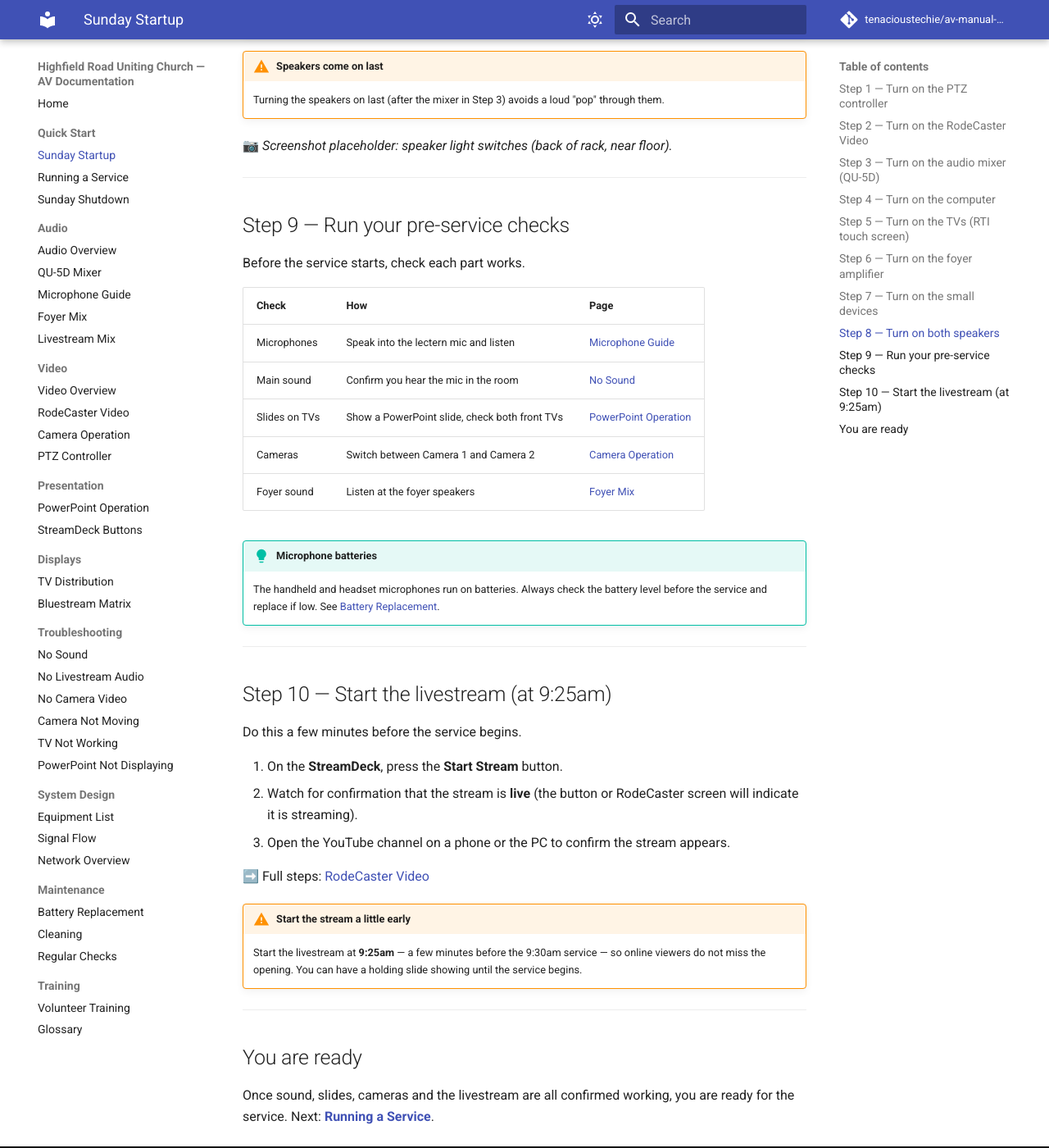
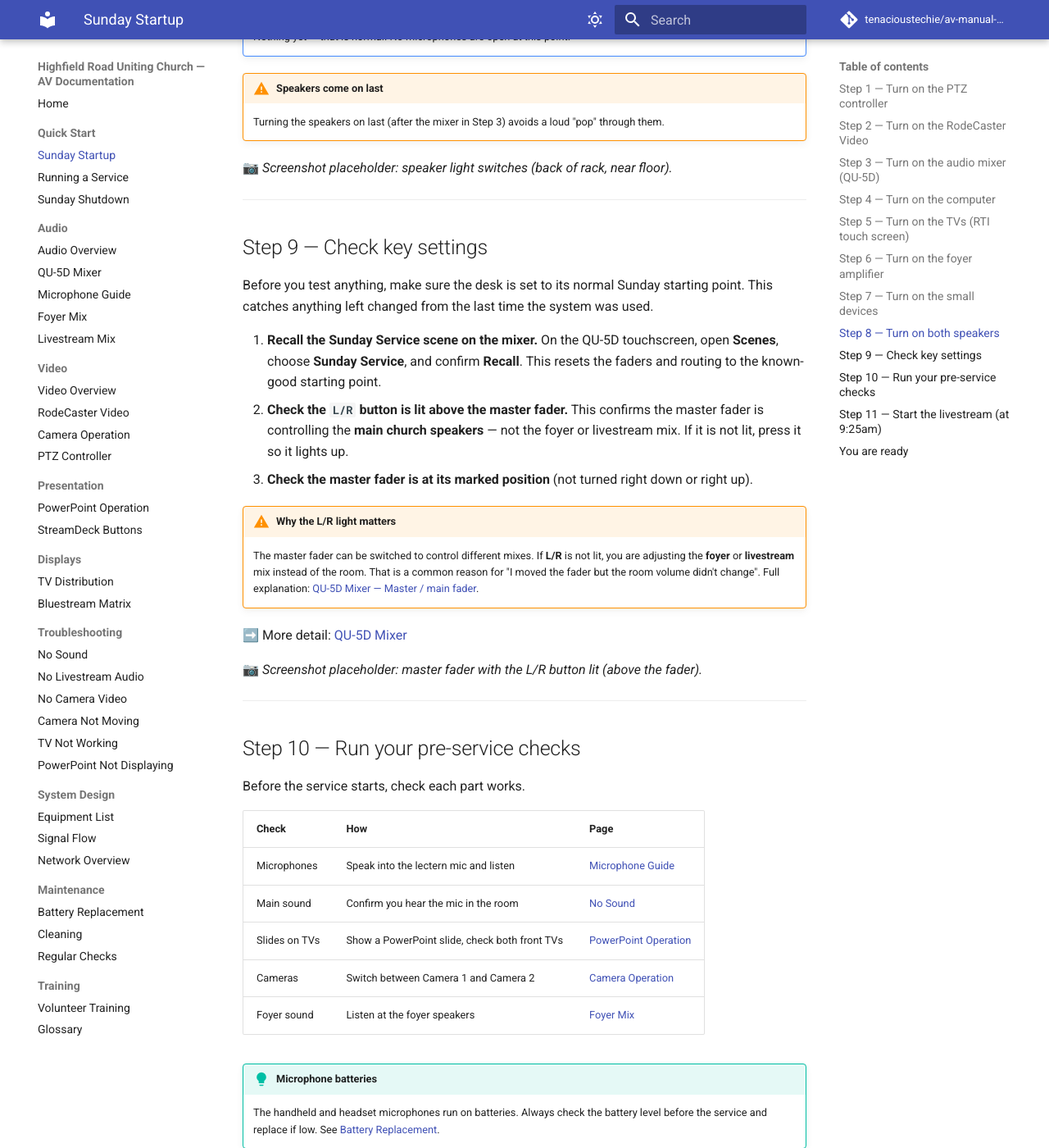
Before and after one commit to tenacioustechie/av-manual-hruc, an MkDocs documentation site: the page built from docs/quick-start/sunday-startup.md, in a window 1280 px wide and 1400 px high, scrolled down 3706 px. Shown: the whole window at 82% size. Built offline with MkDocs 1.6.1 and Material for MkDocs 9.7.7, drawn with Linux system fonts in a browser that asks for light colours; comment, search, counter and statistics services are not loaded; some of the changed text lies outside the part shown.

Commit message:
Add settings checks for the mixer L/R master-fader assignment
Add a "Check key settings" step to Sunday Startup (recall scene, confirm
L/R lit above the master fader), expand the QU-5D master-fader section to
explain the L/R button, and add the L/R-lit check to No Sound
troubleshooting. Renumber the affected startup steps and fix cross-links.

Co-Authored-By: Claude Opus 4.8 <noreply@anthropic.com>

```diff
--- a/docs/quick-start/sunday-startup.md
+++ b/docs/quick-start/sunday-startup.md
@@ -14,7 +14,8 @@ anything not as expected.
     6. Turn on Foyer amp (switch on front of amp at front of rack)
     7. Turn on small devices (back of rack, power switch on top power strip)
     8. Turn on both speakers (light switches on back of rack on the floor)
-    9. Check sound, slides, cameras, then **start the livestream at 9:25am**.
+    9. Check settings (recall the Sunday Service scene; confirm **L/R is lit** above the master fader)
+    10. Check sound, slides, cameras, then **start the livestream at 9:25am**.
 
 Follow the full steps below in order. Do not skip steps.
 
@@ -133,7 +134,7 @@ The **top power strip** powers the **three radio microphone receivers**, the
     The **three radio microphone receivers** are powered from this strip. If it
     is off, the handheld and headset radio mics (**Channels 2, 3 and 4**) will
     not work — even with good batteries. Make sure this step is done before you
-    check the microphones in Step 9.
+    check the microphones in Step 10.
 
 !!! note "Where do the cameras get power?"
     *[Mills IT to confirm]* — the cameras are **not** on this strip. Confirm how
@@ -164,7 +165,35 @@ We use **JBL SRX812P** powered speakers in the main auditorium.
 
 ---
 
-## Step 9 — Run your pre-service checks
+## Step 9 — Check key settings
+
+Before you test anything, make sure the desk is set to its normal Sunday
+starting point. This catches anything left changed from the last time the
+system was used.
+
+1. **Recall the Sunday Service scene on the mixer.** On the QU-5D touchscreen,
+   open **Scenes**, choose **Sunday Service**, and confirm **Recall**. This
+   resets the faders and routing to the known-good starting point.
+2. **Check the `L/R` button is lit above the master fader.** This confirms the
+   master fader is controlling the **main church speakers** — not the foyer or
+   livestream mix. If it is not lit, press it so it lights up.
+3. **Check the master fader is at its marked position** (not turned right down
+   or right up).
+
+!!! warning "Why the L/R light matters"
+    The master fader can be switched to control different mixes. If **L/R** is
+    not lit, you are adjusting the **foyer** or **livestream** mix instead of
+    the room. That is a common reason for "I moved the fader but the room
+    volume didn't change". Full explanation:
+    [QU-5D Mixer — Master / main fader](../audio/qu5d-overview.md#master-main-fader).
+
+➡️ More detail: [QU-5D Mixer](../audio/qu5d-overview.md)
+
+📷 *Screenshot placeholder: master fader with the L/R button lit (above the fader).*
+
+---
+
+## Step 10 — Run your pre-service checks
 
 Before the service starts, check each part works.
 
@@ -183,7 +212,7 @@ Before the service starts, check each part works.
 
 ---
 
-## Step 10 — Start the livestream (at 9:25am)
+## Step 11 — Start the livestream (at 9:25am)
 
 Do this a few minutes before the service begins.
 
```
Also changed, not shown: docs/audio/qu5d-overview.md (+16 -0 lines), docs/quick-start/service-operation.md (+1 -1 lines), docs/troubleshooting/no-sound.md (+9 -1 lines).
